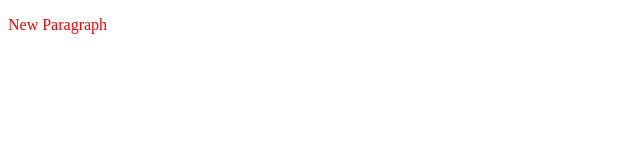
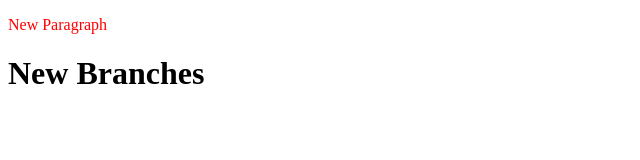
Before and after one commit to FahadAhmed1971/project_2, a plain HTML site: page index.html in a window 1280 px wide. Shown: the whole page, without its empty margins (0-640 px from the left). Drawn offline with Linux system fonts and the light colour scheme.

Commit message:
Add new Heading

```diff
--- a/index.html
+++ b/index.html
@@ -8,5 +8,6 @@
 </head>
 <body>
   <p>New Paragraph</p>
+  <h1>New Branches</h1>
 </body>
 </html>
```
